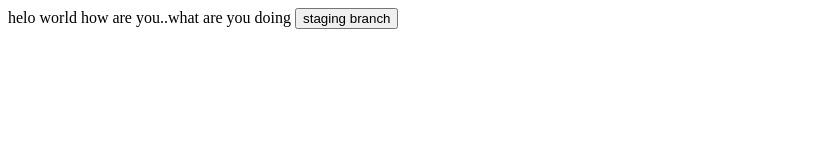
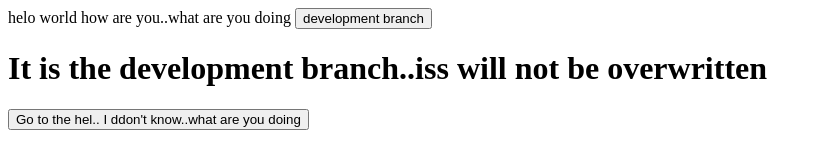
Before and after one commit to Javeriach/Javeriach, a plain HTML site: page index.html in a window 1280 px wide. Shown: the whole page, without its empty margins (0-822 px from the left). Drawn offline with Linux system fonts and the light colour scheme.

Commit message:
add the div

```diff
--- a/index.html
+++ b/index.html
@@ -7,6 +7,10 @@
   </head>
   <body>
     helo world how are you..what are you doing
-    <button>staging branch</button>
+    <button>development branch</button>
+    <h1>It is the development branch..iss will not be overwritten</h1>
+    <div>
+      <button>Go to the hel.. I ddon't know..what are you doing</button>
+    </div>
   </body>
 </html>
```
